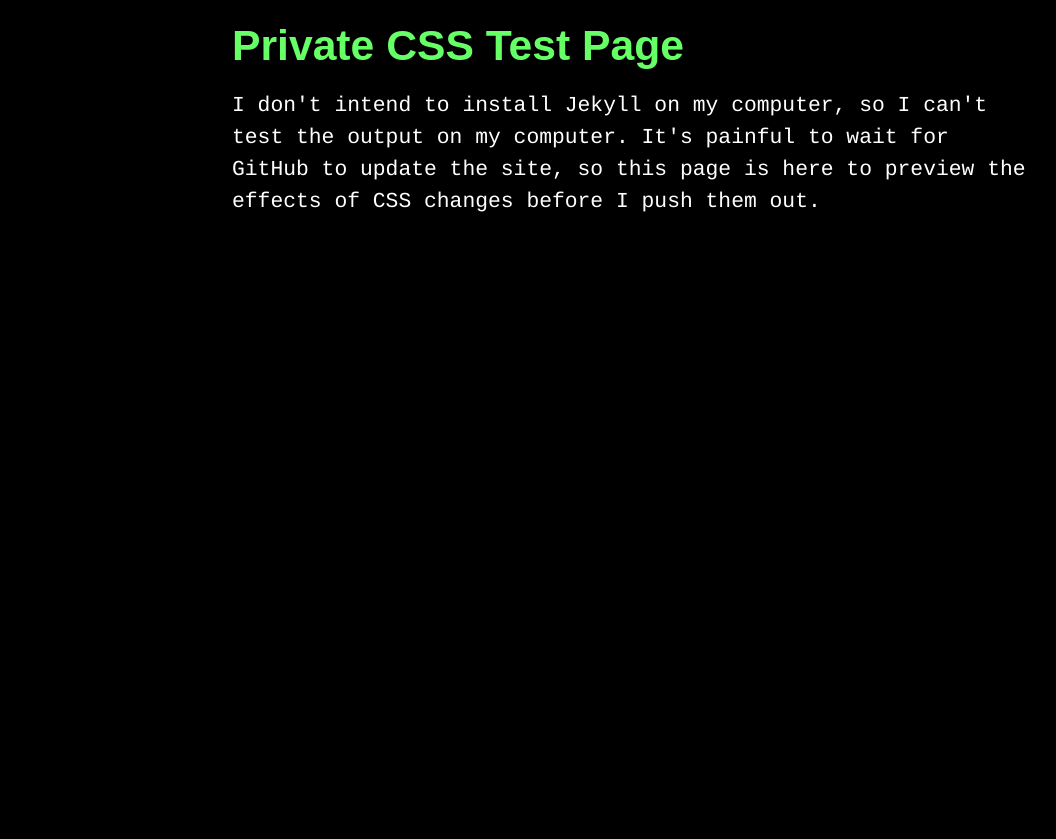
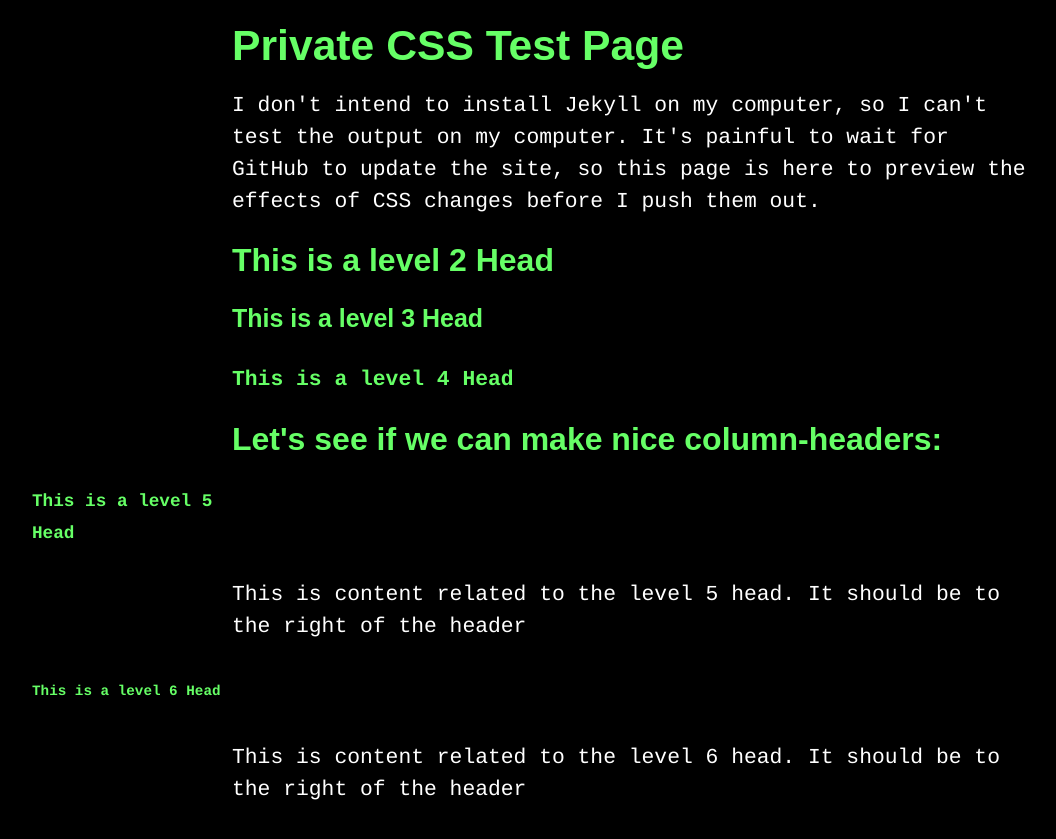
Before and after one commit to cjungmann/cjungmann.github.io, a Jekyll site: the page css/csstest.html, which Jekyll copies as it is, in a window 1280 px wide. Shown: the top 839 px of the page, without its empty margins (108-1164 px from the left). Built offline with Jekyll 4.4.1, drawn with Linux system fonts in a browser that asks for light colours.

```diff
--- a/css/csstest.html
+++ b/css/csstest.html
@@ -12,5 +12,20 @@
       GitHub to update the site, so this page is here to preview
       the effects of CSS changes before I push them out.
     </p>
+    <h2>This is a level 2 Head</h2>
+    <h3>This is a level 3 Head</h3>
+    <h4>This is a level 4 Head</h4>
+
+    <h2>Let's see if we can make nice column-headers:</h2>
+    <h5>This is a level 5 Head</h5>
+    <p>
+      This is content related to the level 5 head.  It should be
+      to the right of the header
+    </p>
+    <h6>This is a level 6 Head</h6>
+    <p>
+      This is content related to the level 6 head.  It should be
+      to the right of the header
+    </p>
   </body>
 </html>
```
Also changed, not shown: codesamp.md (renamed from gh-pages/codesamp.md, +1 -0 lines), index.md (+1 -1 lines).
